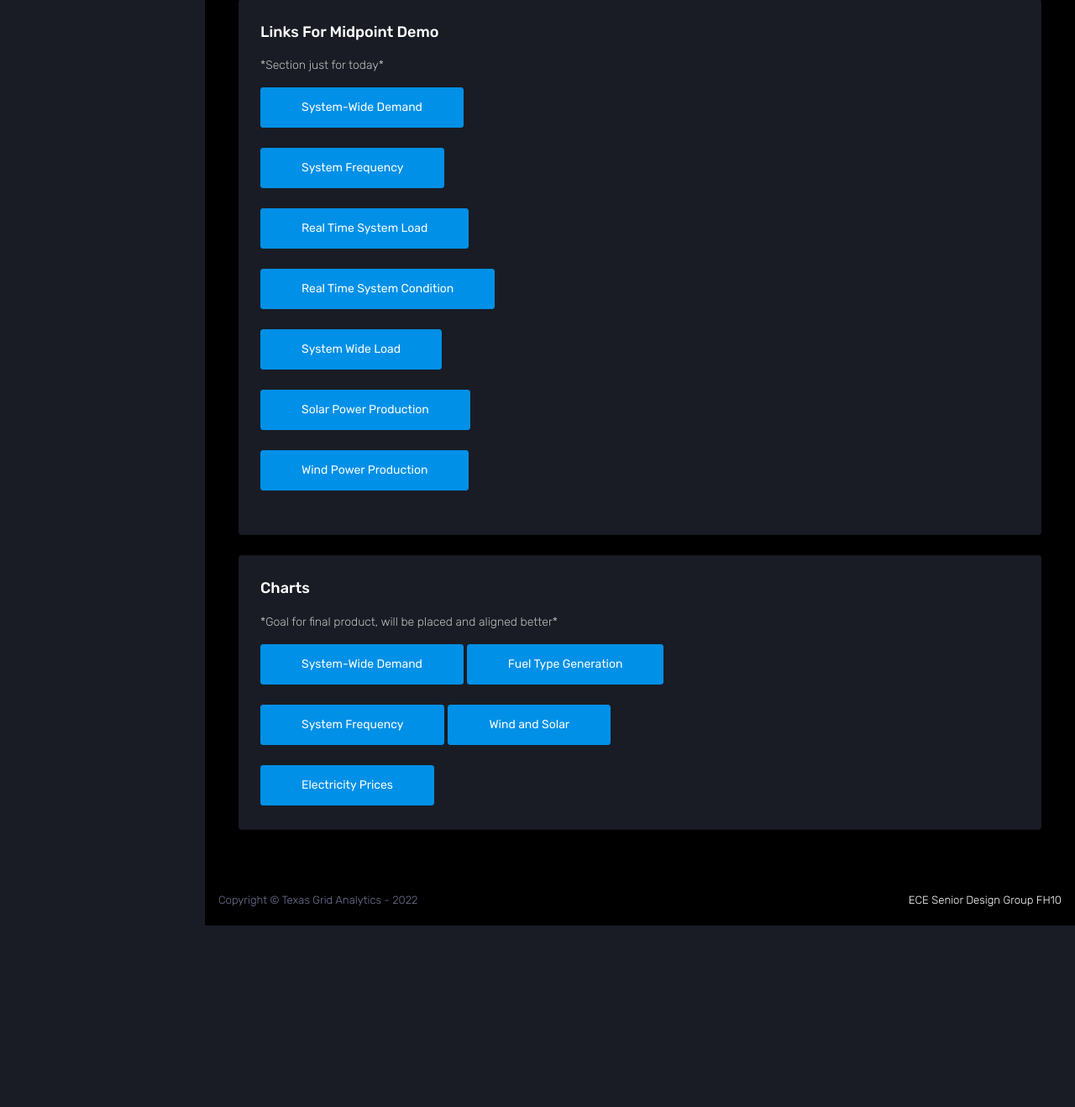
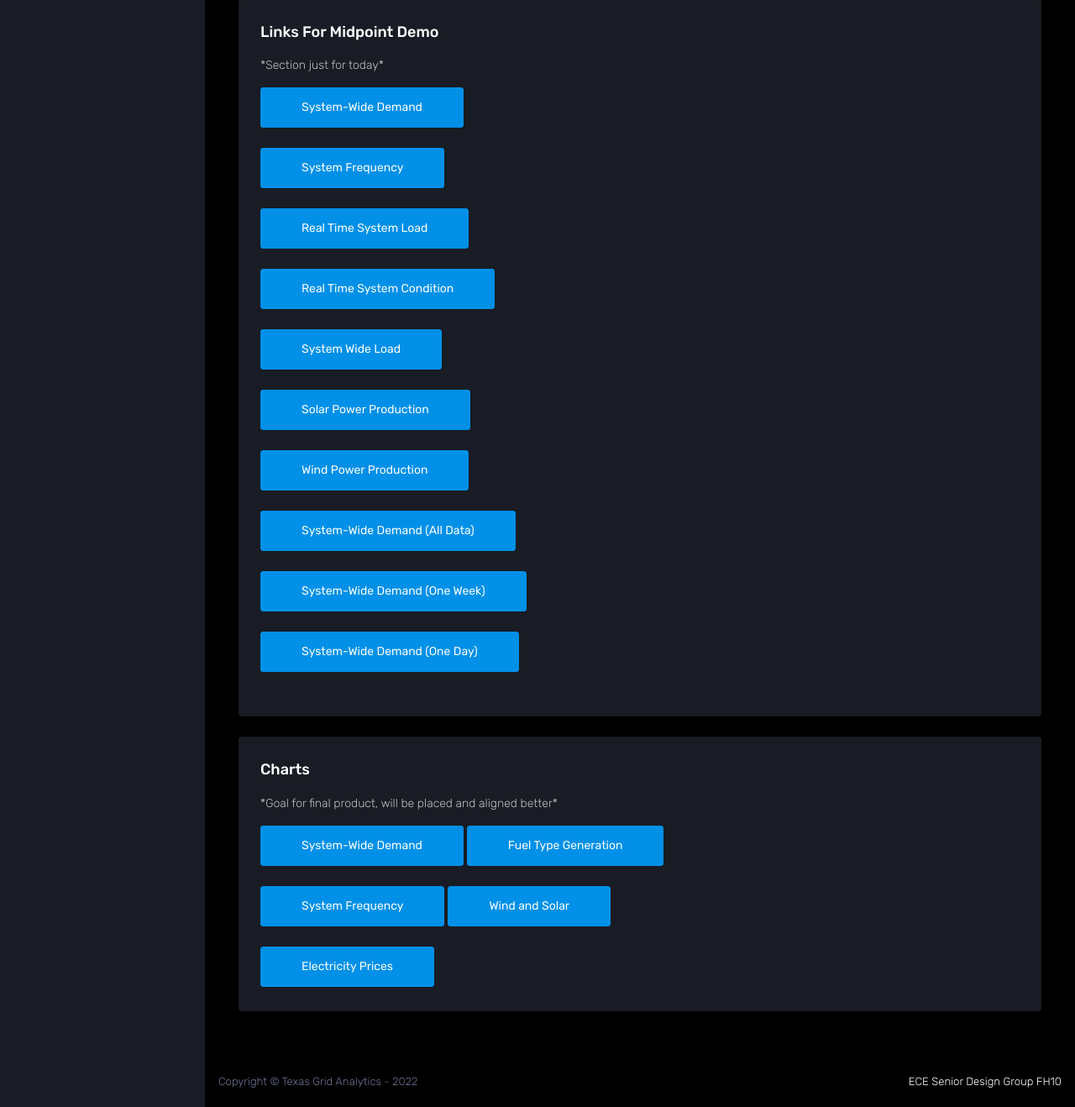
Before and after one commit to randunu0/IH4-2023, a Flask app: page / in a window 1280 px wide. Shown: the part 481-1799 px from the top of the page at 84% size. Before the commit the page ends 1583 px from the top, so only its background shows below. Run offline with Flask 2, Linux system fonts and the light colour scheme; the visitor is signed in with stand-in values (Sample User, id 1); some libraries are stand-ins or nearby versions.

Commit message:
Multiple time views for demo

```diff
--- a/webapp/templates/home.html
+++ b/webapp/templates/home.html
@@ -53,6 +53,12 @@
           <a class="text-white mt-1 mb-3" href="/chart/SPP"><button type="button" class="btn btn-primary btn-lg btn-fw">Solar Power Production</button></a>
           <br/><br/>
           <a class="text-white mt-1 mb-3" href="/chart/WPP"><button type="button" class="btn btn-primary btn-lg btn-fw">Wind Power Production</button></a>
+          <br/><br/>
+          <a class="text-white mt-1 mb-3" href="/chart/system-wide-demand"><button type="button" class="btn btn-primary btn-lg btn-fw">System-Wide Demand (All Data)</button></a>
+          <br/><br/>
+          <a class="text-white mt-1 mb-3" href="/chart/system-wide-demand/2021-10-22/2021-10-29"><button type="button" class="btn btn-primary btn-lg btn-fw">System-Wide Demand (One Week)</button></a>
+          <br/><br/>
+          <a class="text-white mt-1 mb-3" href="/chart/system-wide-demand/2021-10-22/2021-10-22"><button type="button" class="btn btn-primary btn-lg btn-fw">System-Wide Demand (One Day)</button></a>
           <!-- <a class="text-white mt-1 mb-1" href="/chart/wind-and-solar"><button type="button" class="btn btn-primary btn-lg btn-fw">Wind and Solar</button></a> -->
           <br/><br/>
           <!-- <a class="text-white mt-1 mb-1" href="/chart/electricity-prices"><button type="button" class="btn btn-primary btn-lg btn-fw">Electricity Prices</button></a> -->
```
